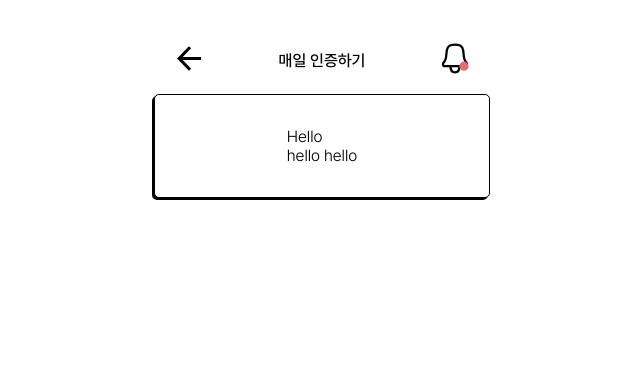
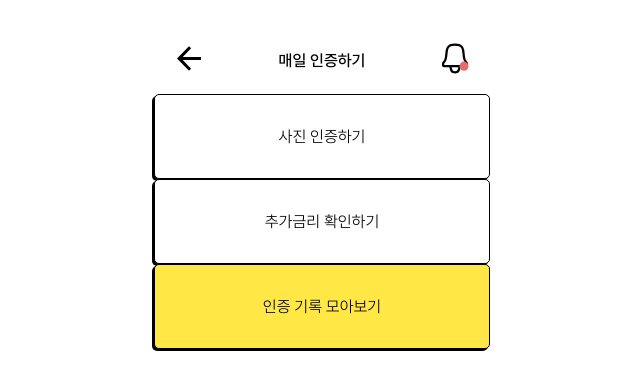
Before and after one commit to Master-of-SSAMBA/petsi-server, a React (Vite) app in the folder frontend/petsi-client/: page /picture in a window 1280 px wide. Shown: the top 390 px of the page, without its empty margins (318-958 px from the left). Built offline with nearby package versions, Linux system fonts and the light colour scheme.

Commit message:
Feat: 인증 메인 페이지 구현

```diff
--- a/frontend/petsi-client/src/pages/calender/picture/Picture.style.ts
+++ b/frontend/petsi-client/src/pages/calender/picture/Picture.style.ts
@@ -1 +1,9 @@
 import styled from "styled-components";
+
+export const ContinerLayout = styled.div`
+    display: flex;
+    flex-direction: column;
+    width: 100%;
+    align-items: center;
+    justify-content: center;
+`;
--- a/frontend/petsi-client/src/pages/calender/picture/Picture.tsx
+++ b/frontend/petsi-client/src/pages/calender/picture/Picture.tsx
@@ -2,15 +2,9 @@ import { headerState } from "@/stores/useNavigationStore";
 import { useEffect } from "react";
 import { useSetRecoilState } from "recoil";
 import Container from "@/components/ui/_container/Container";
-import styled from "styled-components";
 import { AppPaths } from "@/interfaces/AppPaths";
+import * as St from "./Picture.style";
 
-const Layout = styled.div`
-    display: flex;
-    width: 100%;
-    align-items: center;
-    justify-content: center;
-`;
 const Picture = () => {
     const setHeaderState = useSetRecoilState(headerState);
 
@@ -24,11 +18,17 @@ const Picture = () => {
     }, [setHeaderState]);
 
     return (
-        <Layout>
+        <St.ContinerLayout>
             <Container color="white" shadow={true} path={AppPaths.LOGIN}>
-                Hello <br /> hello hello
+                사진 인증하기
             </Container>
-        </Layout>
+            <Container color="white" shadow={true} path={AppPaths.LOGIN}>
+                추가금리 확인하기
+            </Container>
+            <Container color="yellow" shadow={true} path={AppPaths.LOGIN}>
+                인증 기록 모아보기
+            </Container>
+        </St.ContinerLayout>
     );
 };
 
```
